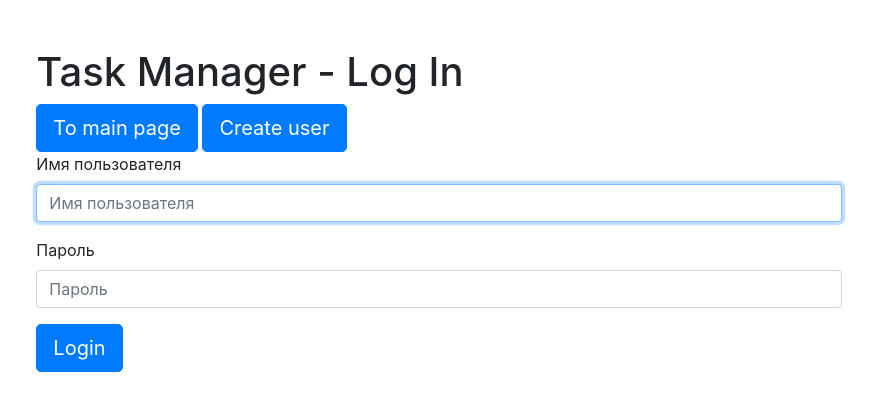
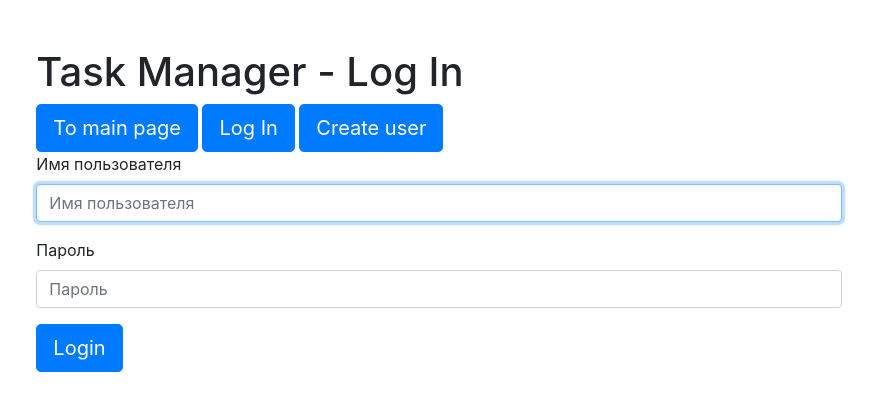
Before and after one commit to dmitriy-ga/python-project-52, a Django app: page /login/ in a window 1280 px wide. Shown: the top 411 px of the page, without its empty margins (201-1078 px from the left). Run offline with Django 4.2, Linux system fonts and the light colour scheme; some libraries are stand-ins or nearby versions.

Commit message:
Testing additional login button

```diff
--- a/task_manager/templates/login.html
+++ b/task_manager/templates/login.html
@@ -5,6 +5,7 @@
 {% block content %}
 <h1>{% translate "Task Manager - Log In" %}</h1>
 <a class="btn btn-primary btn-lg" href="/">{% translate "To main page" %}</a>
+<a class="btn btn-primary btn-lg" href="{% url 'login' %}">{% translate "Log In" %}</a>
 <a class="btn btn-primary btn-lg" href="/users/create">{% translate "Create user" %}</a>
 
 {% if form.subject.errors %}
```
Also changed, not shown: task_manager/locale/ru/LC_MESSAGES/django.po.
